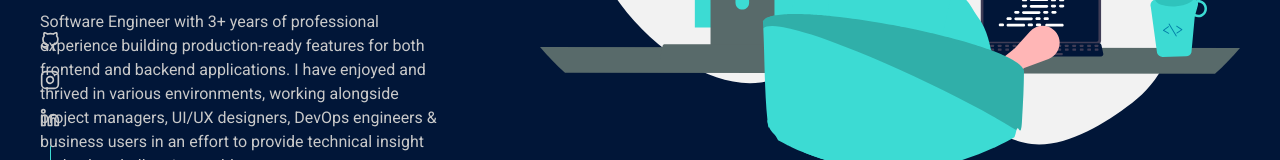
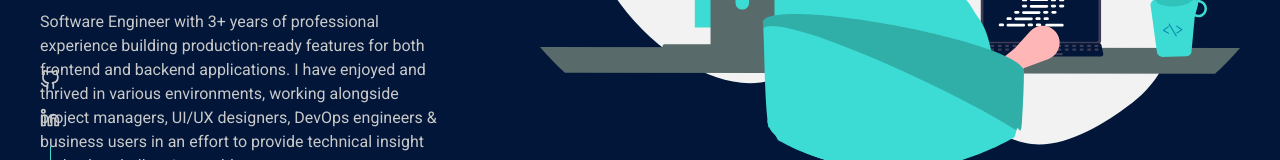
Before and after one commit to kylerRenneker/portfolio2022, a React (Create React App) app: page / in a window 1280 px wide. Shown: the part 504-664 px from the top of the page. Built offline with nearby package versions, Linux system fonts and the light colour scheme.

Commit message:
update social links

```diff
--- a/src/App.jsx
+++ b/src/App.jsx
@@ -62,7 +62,7 @@
                 </svg>
               </a>
             </li>
-            <li>
+            {/* <li>
               <a href="https://www.instagram.com/kyler_renn94">
                 <svg
                   xmlns="http://www.w3.org/2000/svg"
@@ -81,9 +81,9 @@
                   <line x1="17.5" y1="6.5" x2="17.51" y2="6.5"></line>
                 </svg>
               </a>
-            </li>
+            </li> */}
             <li>
-              <a href="https://www.instagram.com/kyler_renn94">
+              <a href="https://www.linkedin.com/in/kyler-rennneker/">
                 <svg
                   xmlns="http://www.w3.org/2000/svg"
                   role="img"
```
